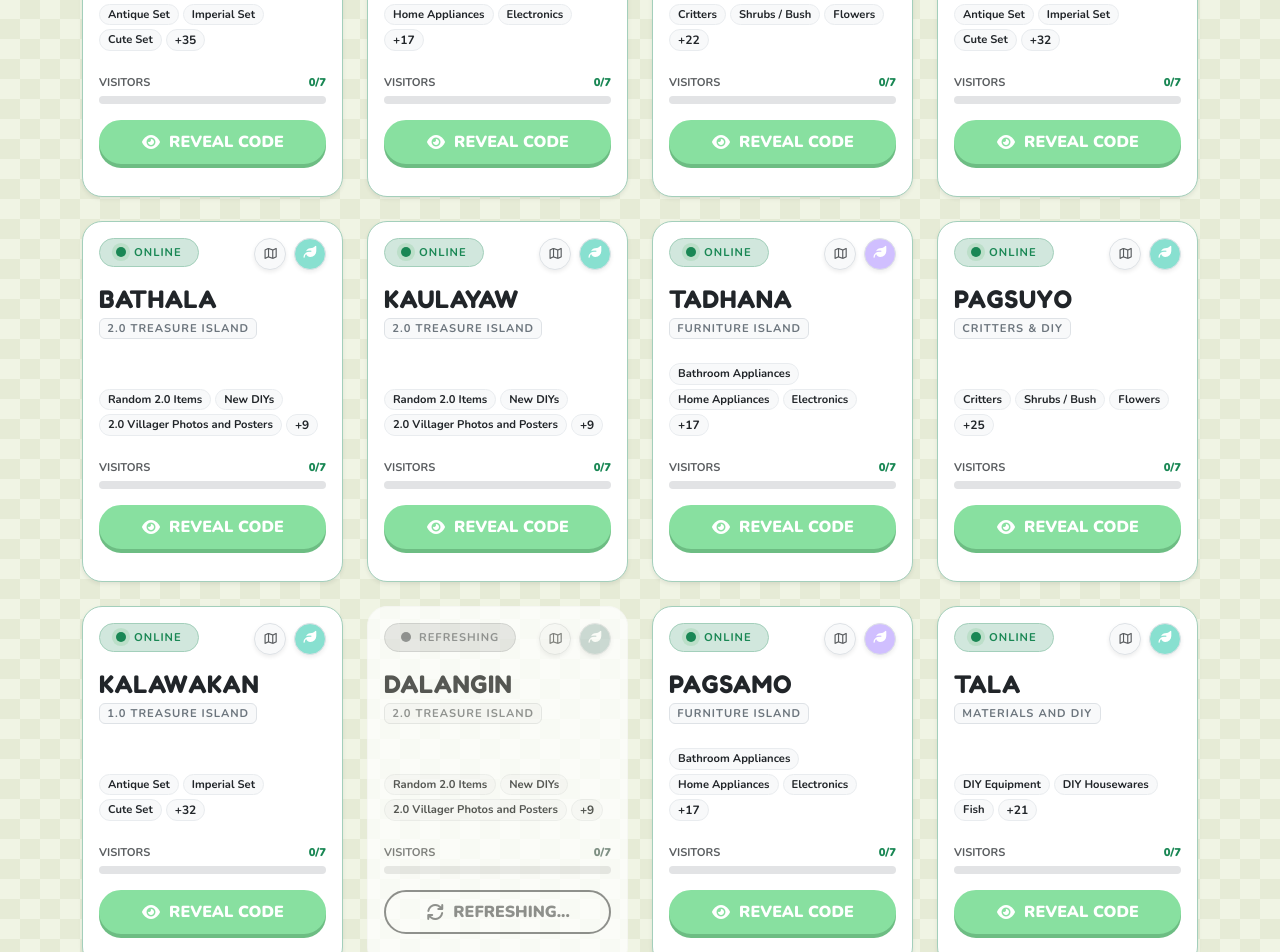
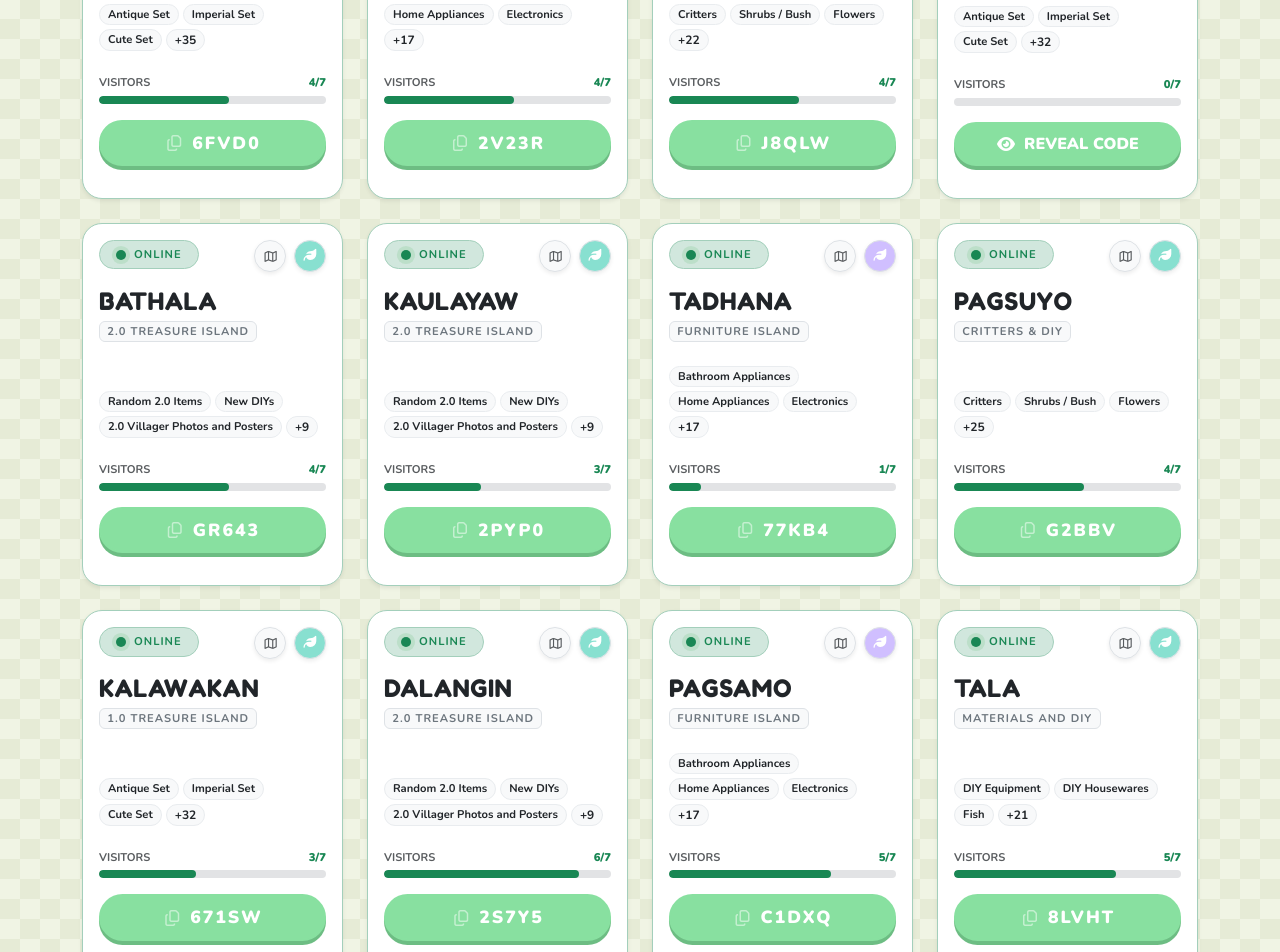
Before and after one commit to bitress/chopaeng, a React (Vite) app: page /islands in a window 1280 px wide. Shown: the part 1600-2552 px from the top of the page. Built offline with nearby package versions, Linux system fonts and the light colour scheme; no server answers.

Commit message:
Update islands data with new API visitor counts, status, and dodo codes
Co-authored-by: byteress <146725382+byteress@users.noreply.github.com>

```diff
--- a/src/data/islands.ts
+++ b/src/data/islands.ts
@@ -40,7 +40,7 @@ export const ISLANDS_DATA: IslandData[] = [
             "Villagers in Boxes",
             "Turnips"
         ],
-        visitors: 0,
+        visitors: 2,
         cat: "member",
         theme: "gold",
         description: "Subscriber-only treasure island packed with full 2.0 content, DIYs, vehicles, gyroids, and villagers in boxes."
@@ -79,7 +79,7 @@ export const ISLANDS_DATA: IslandData[] = [
             "Turnips",
             "Villagers in Boxes"
         ],
-        visitors: 1,
+        visitors: 0,
         cat: "member",
         theme: "gold",
         description: "Patreon-exclusive seasonal island featuring complete event items, materials, golden tools, and rotating monthly sets."
@@ -105,7 +105,7 @@ export const ISLANDS_DATA: IslandData[] = [
             "Villagers in Boxes",
             "Turnips"
         ],
-        visitors: 0,
+        visitors: 4,
         cat: "member",
         theme: "gold",
         description: "Subscriber-only treasure island offering a balanced mix of 2.0 items, DIYs, vehicles, food, and villagers."
@@ -162,7 +162,7 @@ export const ISLANDS_DATA: IslandData[] = [
             "Turnips",
             "Villagers in Boxes"
         ],
-        visitors: 3,
+        visitors: 0,
         cat: "member",
         theme: "gold",
         description: "Subscriber-only fashion island with complete clothing sets, accessories, bags, shoes, and umbrellas."
@@ -195,7 +195,7 @@ export const ISLANDS_DATA: IslandData[] = [
             "Turnips",
             "Villagers in Boxes"
         ],
-        visitors: 2,
+        visitors: 0,
         cat: "member",
         theme: "gold",
         description: "Patreon-exclusive resource island featuring DIYs, critters, plants, materials, currency items, and villagers."
@@ -234,7 +234,7 @@ export const ISLANDS_DATA: IslandData[] = [
             "Turnips",
             "Villagers in Boxes"
         ],
-        visitors: 4,
+        visitors: 0,
         cat: "member",
         theme: "gold",
         description: "Subscriber-only seasonal island stocked with event furniture, materials, golden tools, and rare collectibles."
@@ -282,7 +282,7 @@ export const ISLANDS_DATA: IslandData[] = [
             "Turnips",
             "Villagers in Boxes"
         ],
-        visitors: 5,
+        visitors: 0,
         cat: "member",
         theme: "gold",
         description: "Patreon-exclusive curated island featuring premium furniture sets, Sanrio items, Celeste items, and rare décor."
@@ -316,7 +316,7 @@ export const ISLANDS_DATA: IslandData[] = [
             "Turnips",
             "Villagers in Boxes"
         ],
-        visitors: 4,
+        visitors: 1,
         cat: "member",
         theme: "gold",
         description: "Subscriber-only furniture island offering a wide selection of indoor, outdoor, and themed home furnishings."
@@ -354,7 +354,7 @@ export const ISLANDS_DATA: IslandData[] = [
             "Turnips",
             "Villagers in Boxes"
         ],
-        visitors: 0,
+        visitors: 1,
         cat: "member",
         theme: "gold",
         description: "Subscriber-only materials and DIY island filled with crafting resources, critters, plants, and essential tools."
@@ -396,7 +396,7 @@ export const ISLANDS_DATA: IslandData[] = [
             "Turnips",
             "Villagers in Boxes"
         ],
-        visitors: 4,
+        visitors: 0,
         cat: "member",
         theme: "gold",
         description: "Patreon-exclusive island focused on rare items, complete DIYs, art, villager photos, and high-value collectibles."
@@ -447,7 +447,7 @@ export const ISLANDS_DATA: IslandData[] = [
             "Updated Items",
             "Villagers in Boxes"
         ],
-        visitors: 5,
+        visitors: 1,
         cat: "member",
         theme: "gold",
         description: "Patreon-exclusive island showcasing carefully curated premium and exclusive item sets."
@@ -501,7 +501,8 @@ export const ISLANDS_DATA: IslandData[] = [
         ],
         theme: "teal",
         cat: "public",
-        visitors: 0,
+        visitors: 4,
+        dodoCode: "6FVD0",
         description: "Classic 1.0 treasure island featuring complete furniture sets, rare items, DIYs, and villagers in boxes."
     },
     {
@@ -535,7 +536,8 @@ export const ISLANDS_DATA: IslandData[] = [
         ],
         theme: "purple",
         cat: "public",
-        visitors: 0,
+        visitors: 4,
+        dodoCode: "2V23R",
         description: "Furniture-focused island offering elegant housewares, appliances, decor, and complete home essentials."
     },
     {
@@ -574,7 +576,8 @@ export const ISLANDS_DATA: IslandData[] = [
         ],
         theme: "teal",
         cat: "public",
-        visitors: 0,
+        visitors: 4,
+        dodoCode: "J8QLW",
         description: "Curated island for DIYs, art, critter models, posters, and must-have progression items."
     },
     {
@@ -624,6 +627,7 @@ export const ISLANDS_DATA: IslandData[] = [
         theme: "teal",
         cat: "public",
         visitors: 0,
+        dodoCode: "GETTIN'",
         description: "Summer-themed treasure island featuring beach items, seasonal furniture, and warm-weather collectibles."
     },
     {
@@ -649,7 +653,8 @@ export const ISLANDS_DATA: IslandData[] = [
         ],
         theme: "teal",
         cat: "public",
-        visitors: 0,
+        visitors: 4,
+        dodoCode: "GR643",
         description: "Full 2.0 treasure island featuring vehicles, vines, moss, cooking items, and modern furniture."
     },
     {
@@ -675,7 +680,8 @@ export const ISLANDS_DATA: IslandData[] = [
         ],
         theme: "teal",
         cat: "public",
-        visitors: 0,
+        visitors: 3,
+        dodoCode: "2PYP0",
         description: "2.0-focused island centered on cooking, food items, and contemporary furniture pieces."
     },
     {
@@ -709,7 +715,8 @@ export const ISLANDS_DATA: IslandData[] = [
         ],
         theme: "purple",
         cat: "public",
-        visitors: 0,
+        visitors: 1,
+        dodoCode: "77KB4",
         description: "Furniture island featuring popular themed sets and a wide range of stylish home decor."
     },
     {
@@ -751,7 +758,8 @@ export const ISLANDS_DATA: IslandData[] = [
         ],
         theme: "teal",
         cat: "public",
-        visitors: 0,
+        visitors: 4,
+        dodoCode: "G2BBV",
         description: "Dedicated island for fish and bug models plus genuine and decorative art."
     },
     {
@@ -800,13 +808,14 @@ export const ISLANDS_DATA: IslandData[] = [
         ],
         theme: "teal",
         cat: "public",
-        visitors: 0,
+        visitors: 3,
+        dodoCode: "671SW",
         description: "Retro-inspired island with rattan, diner, and throwback furniture sets."
     },
     {
         id: "dalangin",
         name: "DALANGIN",
-        status: "REFRESHING",
+        status: "ONLINE",
         type: "2.0 Treasure Island",
         seasonal: "Year-Round",
         items: [
@@ -826,7 +835,8 @@ export const ISLANDS_DATA: IslandData[] = [
         ],
         theme: "teal",
         cat: "public",
-        visitors: 0,
+        visitors: 6,
+        dodoCode: "2S7Y5",
         description: "2.0 island featuring gyroids, new furniture, and shopping-related items."
     },
     {
@@ -860,7 +870,8 @@ export const ISLANDS_DATA: IslandData[] = [
         ],
         theme: "purple",
         cat: "public",
-        visitors: 0,
+        visitors: 5,
+        dodoCode: "C1DXQ",
         description: "Furniture island focused on elegant, nordic, and ranch-style aesthetics."
     },
     {
@@ -898,7 +909,8 @@ export const ISLANDS_DATA: IslandData[] = [
         ],
         theme: "teal",
         cat: "public",
-        visitors: 0,
+        visitors: 5,
+        dodoCode: "8LVHT",
         description: "Material island stocked with crafting resources and star fragments."
     },
     {
@@ -921,7 +933,8 @@ export const ISLANDS_DATA: IslandData[] = [
         ],
         theme: "pink",
         cat: "public",
-        visitors: 0,
+        visitors: 3,
+        dodoCode: "LGCWJ",
         description: "Fashion island offering traditional and modern clothing accessories."
     },
     {
@@ -973,7 +986,8 @@ export const ISLANDS_DATA: IslandData[] = [
         ],
         theme: "teal",
         cat: "public",
-        visitors: 0,
+        visitors: 3,
+        dodoCode: "3F3SR",
         description: "Classic island for complete 1.0 furniture sets and interior walls and floors."
     },
     {
@@ -999,7 +1013,8 @@ export const ISLANDS_DATA: IslandData[] = [
         ],
         theme: "teal",
         cat: "public",
-        visitors: 0,
+        visitors: 5,
+        dodoCode: "2XBP1",
         description: "Classic island for complete 1.0 furniture sets and interior walls and floors."
     },
     {
@@ -1036,7 +1051,8 @@ export const ISLANDS_DATA: IslandData[] = [
             "Turnips",
             "Villagers in Boxes"
         ],
-        visitors: 4,
+        visitors: 2,
+        dodoCode: "332CR",
         theme: "teal",
         cat: "public",
         description: "Halloween-themed island with spooky furniture and seasonal treats."
@@ -1077,6 +1093,7 @@ export const ISLANDS_DATA: IslandData[] = [
         theme: "teal",
         cat: "public",
         visitors: 0,
+        dodoCode: "NNK75",
         description: "Celestial materials island featuring star fragments and seasonal crafting mats."
     },
     {
@@ -1099,7 +1116,8 @@ export const ISLANDS_DATA: IslandData[] = [
         ],
         theme: "pink",
         cat: "public",
-        visitors: 0,
+        visitors: 6,
+        dodoCode: "FNKT6",
         description: "Cold-weather fashion island with coats, boots, and stylish headwear."
     },
     {
@@ -1138,7 +1156,8 @@ export const ISLANDS_DATA: IslandData[] = [
         ],
         theme: "teal",
         cat: "public",
-        visitors: 0,
+        visitors: 1,
+        dodoCode: "9NK7J",
         description: "Winter and holiday island featuring festive decorations and Toy Day items."
     },
     {
@@ -1177,7 +1196,8 @@ export const ISLANDS_DATA: IslandData[] = [
         ],
         theme: "teal",
         cat: "public",
-        visitors: 0,
+        visitors: 2,
+        dodoCode: "17YMJ",
         description: "Spring-themed island with cherry-blossom petals, bonsai, and branches."
     },
     {
@@ -1297,7 +1317,8 @@ export const ISLANDS_DATA: IslandData[] = [
         ],
         theme: "teal",
         cat: "public",
-        visitors: 0,
+        visitors: 4,
+        dodoCode: "JQ1KB",
         description: "3.0 update island featuring Zelda, Splatoon, Lego, and specific aesthetic themes."
     },
     {
@@ -1321,7 +1342,8 @@ export const ISLANDS_DATA: IslandData[] = [
         ],
         theme: "teal",
         cat: "public",
-        visitors: 0,
+        visitors: 3,
+        dodoCode: "33W2J",
         description: "3.0 update island featuring Zelda, Splatoon, Lego, and specific aesthetic themes."
     },
     {
@@ -1345,7 +1367,8 @@ export const ISLANDS_DATA: IslandData[] = [
         ],
         theme: "teal",
         cat: "public",
-        visitors: 0,
+        visitors: 2,
+        dodoCode: "LXXQW",
         description: "3.0 update island featuring Zelda, Splatoon, Lego, and specific aesthetic themes."
     },
     {
@@ -1369,7 +1392,8 @@ export const ISLANDS_DATA: IslandData[] = [
         ],
         theme: "teal",
         cat: "public",
-        visitors: 0,
+        visitors: 6,
+        dodoCode: "3D7L6",
         description: "3.0 update island featuring Zelda, Splatoon, Lego, and specific aesthetic themes."
     },
     {
@@ -1393,7 +1417,8 @@ export const ISLANDS_DATA: IslandData[] = [
         ],
         theme: "teal",
         cat: "public",
-        visitors: 0,
+        visitors: 4,
+        dodoCode: "CG3PD",
         description: "3.0 update island featuring Zelda, Splatoon, Lego, and specific aesthetic themes."
     },
     {
@@ -1494,7 +1519,8 @@ export const ISLANDS_DATA: IslandData[] = [
         ],
         theme: "teal",
         cat: "public",
-        visitors: 0,
+        visitors: 6,
+        dodoCode: "GDY4M",
         description: "Celestial materials island featuring star fragments and seasonal crafting mats."
     },
     {
@@ -1518,6 +1544,7 @@ export const ISLANDS_DATA: IslandData[] = [
         theme: "pink",
         cat: "public",
         visitors: 0,
+        dodoCode: "745QL",
         description: "Fashion island offering traditional and modern clothing accessories."
     },
 ];
```
